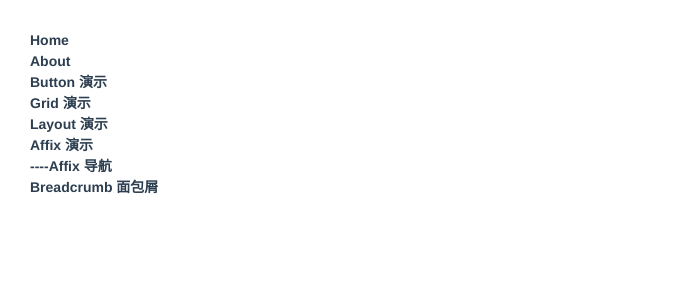
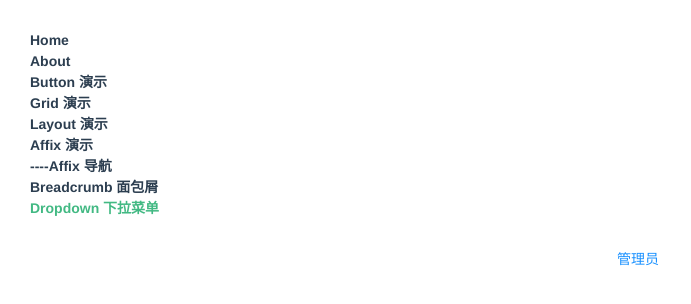
Before and after one commit to shenqiangbin/template, a Vue app: page /dropdown-demo in a window 1280 px wide. Shown: the top 304 px of the page, without its empty margins (0-691 px from the left). Built offline with nearby package versions, Linux system fonts and the light colour scheme.

Commit message:
下拉菜单

```diff
--- a/src/App.vue
+++ b/src/App.vue
@@ -9,6 +9,7 @@
       <router-link to="/affix-demo">Affix 演示</router-link>
       <router-link to="/affix-nav">----Affix 导航</router-link>
       <router-link to="/breadcrumb-demo">Breadcrumb 面包屑</router-link>
+      <router-link to="/dropdown-demo">Dropdown 下拉菜单</router-link>
     </div>
     <router-view />
   </div>
--- a/src/router.js
+++ b/src/router.js
@@ -50,6 +50,11 @@ export default new Router({
       path: '/breadcrumb-demo',
       name: 'breadcrumb-demo',
       component: () => import(/* webpackChunkName: "button" */ './views/BreadcrumbSample/BreadcrumbDemo.vue')
+    },
+    {
+      path: '/dropdown-demo',
+      name: 'dropdown-demo',
+      component: () => import(/* webpackChunkName: "button" */ './views/DropdownSample/DropdownDemo.vue')
     }
   ]
 })
--- /dev/null
+++ b/src/views/DropdownSample/DropdownDemo.vue
@@ -0,0 +1,51 @@
+<template>
+  <div class="home">
+    <a-dropdown :trigger="['click']">
+      <a-menu slot="overlay" @click="handleMenuClick">
+        <a-menu-item key="1">
+          <a-icon type="user" />1st menu item
+        </a-menu-item>
+        <a-menu-item key="2">
+          <a-icon type="user" />2nd menu item
+        </a-menu-item>
+        <a-menu-item key="3">
+          <a-icon type="user" />3rd item
+        </a-menu-item>
+      </a-menu>
+      <a class="ant-dropdown-link" href="#">
+        管理员
+        <a-icon type="down" />
+      </a>
+    </a-dropdown>
+  </div>
+</template>
+
+<script>
+import Vue from "vue";
+import { Layout, Collapse, Menu, Icon, Dropdown } from "ant-design-vue";
+
+Vue.use(Layout);
+Vue.use(Collapse);
+Vue.use(Menu);
+Vue.use(Icon);
+Vue.use(Dropdown);
+
+export default {
+  name: "BreadcrumbDemo",
+  components: {},
+  data() {
+    return {
+      collapsed: false
+    };
+  },
+  methods: {
+    handleMenuClick(e) {
+      // eslint-disable-next-line
+      console.log(e);
+    }
+  }
+};
+</script>
+
+<style scoped>
+</style>
```
